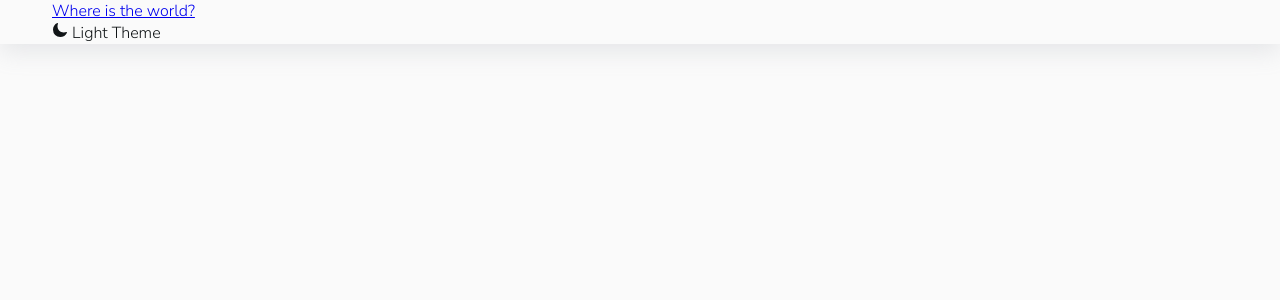
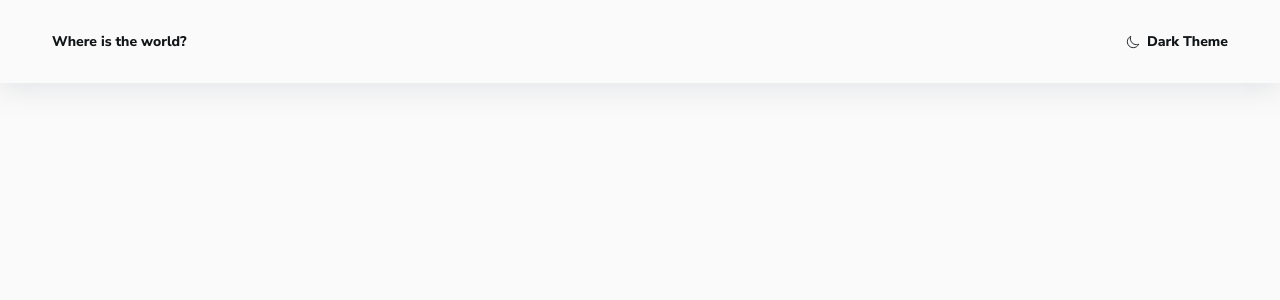
Before and after one commit to ronalli/ts_countries, a React (Create React App) app: page / in a window 1280 px wide. Shown: the top 300 px of the page. Built offline with nearby package versions, Linux system fonts and the light colour scheme; the HTML template or start-up script is replaced by a standard one.

Commit message:
headerElement

```diff
--- a/src/components/Header/Header.jsx
+++ b/src/components/Header/Header.jsx
@@ -7,14 +7,33 @@
 
 const Title = styled.a.attrs({
   href: '/',
-})``;
-const Wrapper = styled.div``;
+})`
+  color: var(--colors-text);
+  font-size: var(--fs-sm);
+  text-decoration: none;
+  font-weight: var(--fw-bold);
+`;
+
+const Wrapper = styled.div`
+  display: flex;
+  justify-content: space-between;
+  align-items: center;
+  padding: 2rem 0;
+`;
+
 const HeaderElement = styled.header`
   box-shadow: var(--shadow);
   background-color: (--colors-ui-base);
 `;
 
-const ModeSwitcher = styled.div``;
+const ModeSwitcher = styled.div`
+  display: flex;
+  align-items: center;
+  color: var(--colors-text);
+  cursor: pointer;
+  font-size: var(--fs-sm);
+  font-weight: var(--fw-bold);
+`;
 
 const Header = () => {
   const [theme, setTheme] = useState('light');
@@ -33,7 +52,17 @@
         <Wrapper>
           <Title>Where is the world?</Title>
           <ModeSwitcher onClick={toggleTheme}>
-            <IoMoon /> Light Theme
+            {theme === 'light' ? (
+              <>
+                <IoMoonOutline size='14px' />
+                <span style={{ marginLeft: '0.45rem' }}>Dark Theme </span>
+              </>
+            ) : (
+              <>
+                <IoMoon size='14px' />
+                <span style={{ marginLeft: '0.45rem' }}>Light Theme </span>
+              </>
+            )}
           </ModeSwitcher>
         </Wrapper>
       </Container>
```
